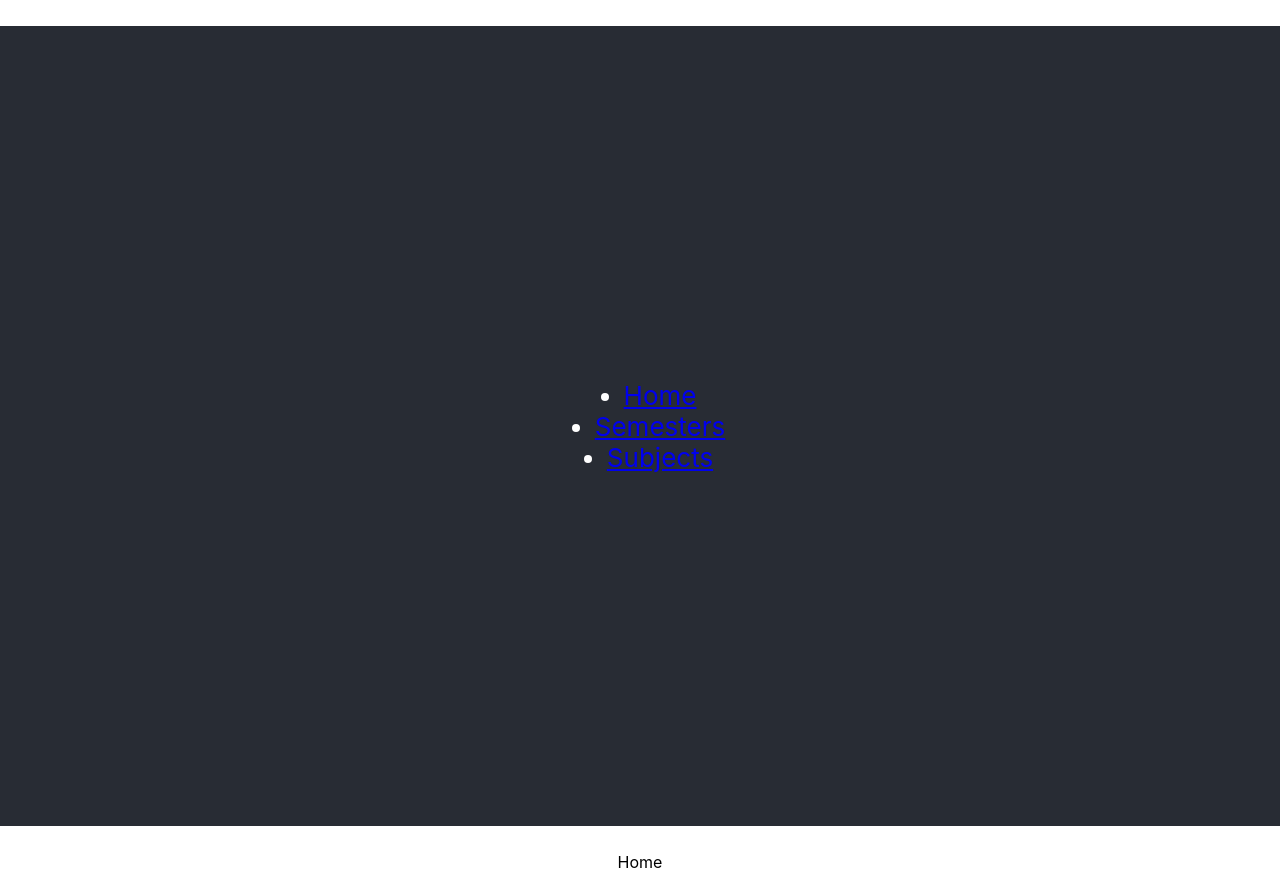
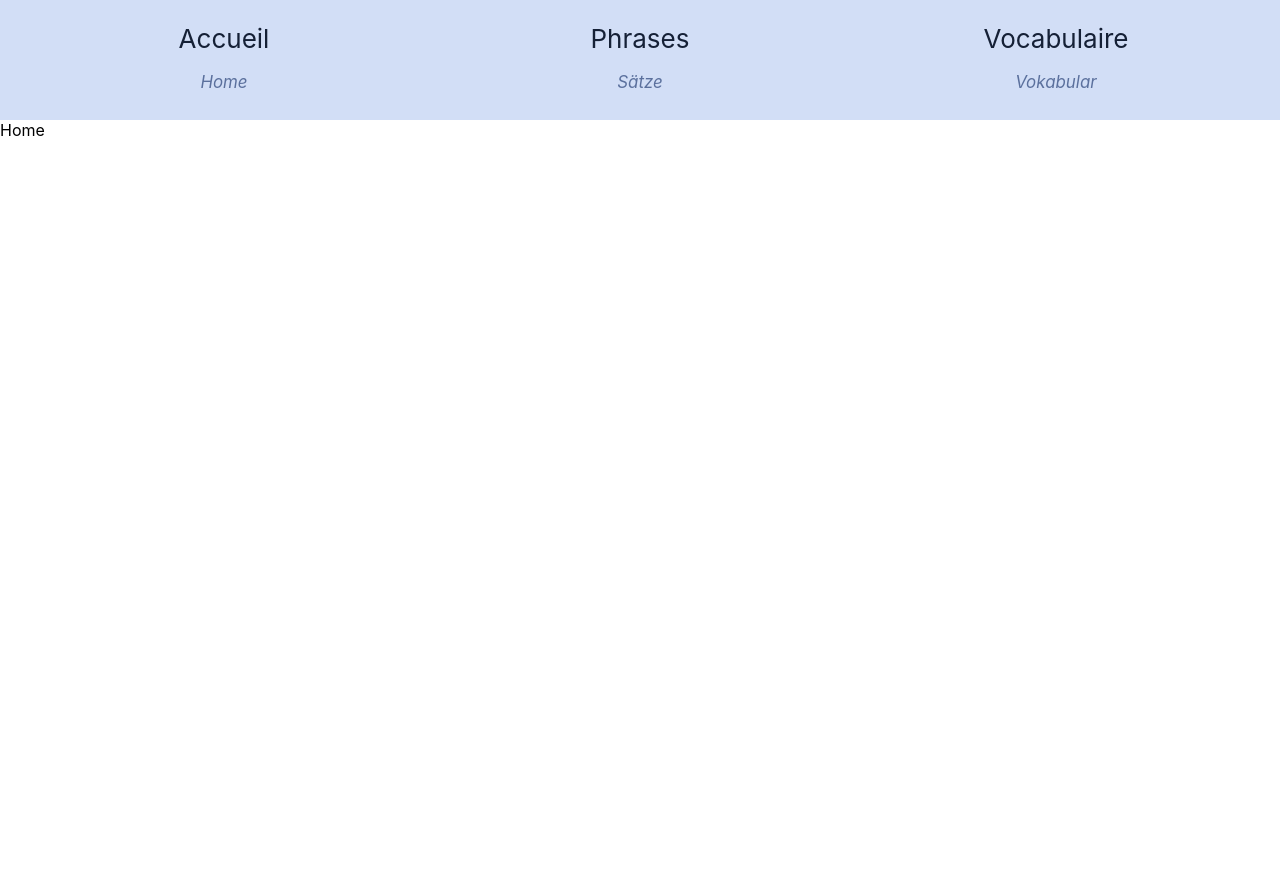
Before and after one commit to paulstllb/lefrnce, a React (Create React App) app: page / in a window 1280 px wide. After the commit the page ends 800 px from the top, so only its background shows below. Built offline with nearby package versions, Linux system fonts and the light colour scheme.

Commit message:
Anthéa CSS / Französieren

```diff
--- a/package.json
+++ b/package.json
@@ -8,6 +8,7 @@
     "@testing-library/user-event": "^13.5.0",
     "react": "^18.2.0",
     "react-dom": "^18.2.0",
+    "react-router-dom": "^6.14.2",
     "react-scripts": "5.0.1",
     "web-vitals": "^2.1.4"
   },
--- a/src/App.css
+++ b/src/App.css
@@ -1,38 +1,50 @@
-.App {
-  text-align: center;
-}
-
-.App-logo {
-  height: 40vmin;
-  pointer-events: none;
-}
-
-@media (prefers-reduced-motion: no-preference) {
-  .App-logo {
-    animation: App-logo-spin infinite 20s linear;
-  }
+*{
+  margin:0;
+  padding: 0;
 }
 
 .App-header {
-  background-color: #282c34;
-  min-height: 100vh;
+  background-color: #d2def6;
+  height: 15vh;
+  width:100%;
+  margin:auto 0;
   display: flex;
-  flex-direction: column;
+  flex-direction: row;
   align-items: center;
-  justify-content: center;
+  justify-content: space-evenly;
   font-size: calc(10px + 2vmin);
   color: white;
 }
 
-.App-link {
-  color: #61dafb;
+.App-header li{
+  list-style-type: none;
 }
-
-@keyframes App-logo-spin {
-  from {
-    transform: rotate(0deg);
-  }
-  to {
-    transform: rotate(360deg);
-  }
+.App-header a{
+  color:rgb(21, 32, 54);
+  text-decoration: none;
+  margin:auto;
+}.App-header a:hover{
+  cursor: pointer;
+  color:rgb(35, 47, 72);;
+}.App-header li>a::after{
+  content:"";
+  display:block;
+  position:relative;
+  margin: auto;
+  width:70%;
+  margin-top: 3%;
+  height:1px;
+  background-color:rgb(35, 47, 72);
+  transform: scale(0);
+  transition:transform 0.2s ease-in-out;
+}.App-header li>a:hover::after{
+  transform: scale(1);
+}.App-header li{
+  text-align: center;
+  width:30%;
+}.App-header .translated{
+  font-style: italic;
+  font-size: 65%;
+  color: rgb(91, 112, 157);
+  margin:5px
 }
--- a/src/App.js
+++ b/src/App.js
@@ -13,13 +13,17 @@ function App(){
            <div className="App">
             <ul className="App-header">
               <li>
-                <Link to="/">Home</Link>
+                <Link to="/">Accueil</Link>
+                <p className="translated">Home</p>
               </li>
               <li>
-                <Link to="/sent">Semesters</Link>
+                <Link to="/sent">Phrases</Link>
+                <p className='translated'>Sätze</p>
               </li>
+
               <li>
-                <Link to="/vocab">Subjects</Link>
+                <Link to="/vocab">Vocabulaire</Link>
+                <p className='translated'>Vokabular</p>
               </li>
 
             </ul>
```
Also changed, not shown: 1 other file (tests, documents, lock files or other folders).
